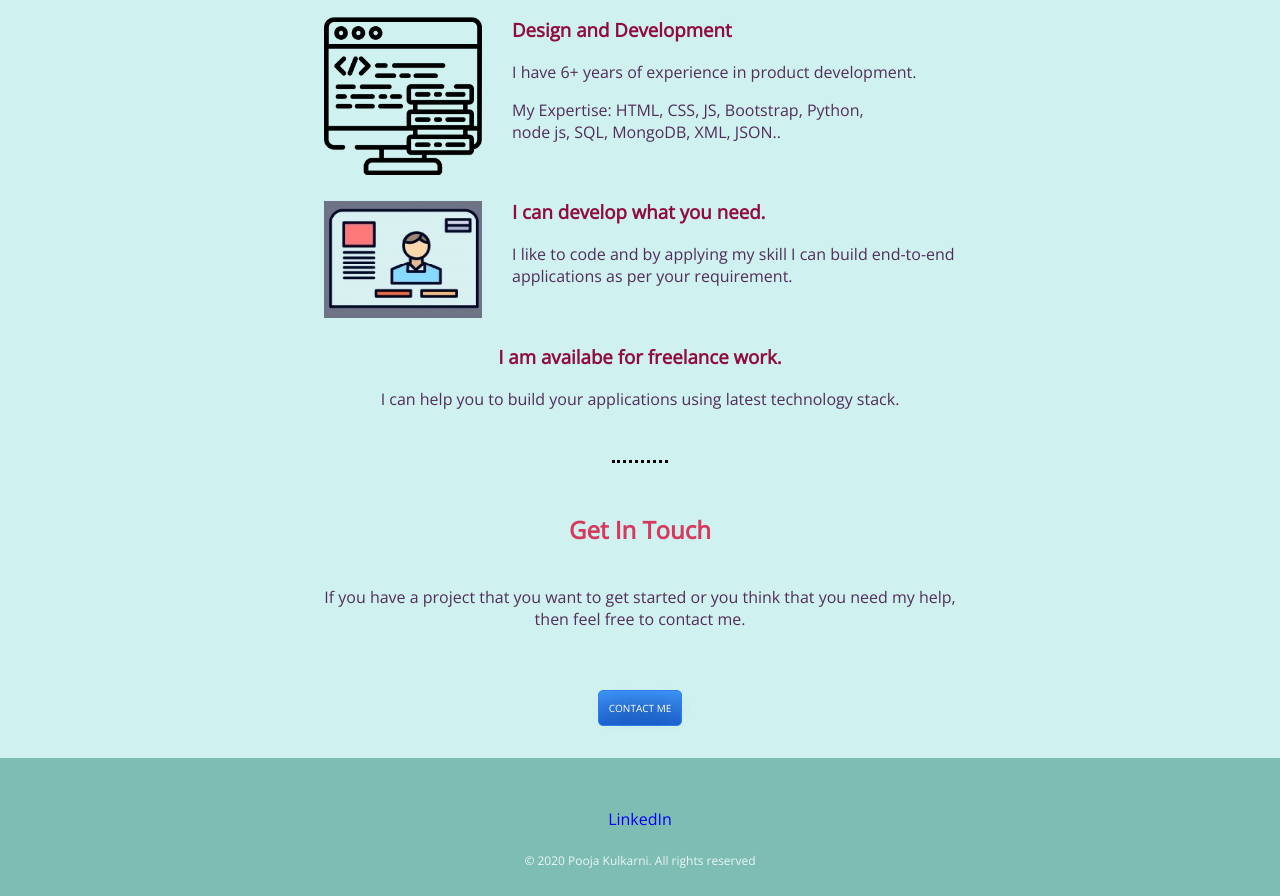
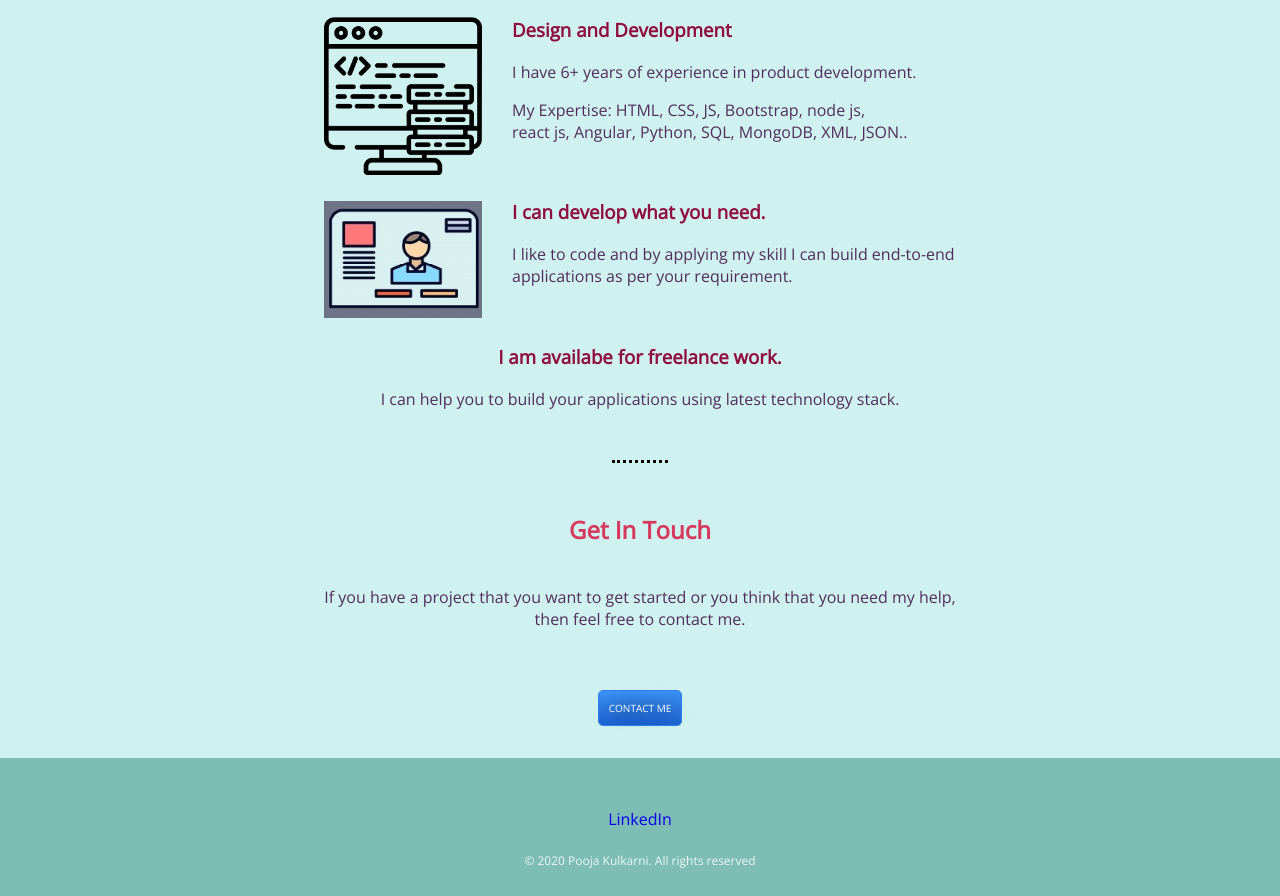
Before and after one commit to PoojaOK/cv, a plain HTML site: page index.html in a window 1280 px wide. Shown: the part 804-1700 px from the top of the page. Drawn offline with nearby package versions, Linux system fonts and the light colour scheme; a web font is replaced by a local one.

Commit message:
Update index.html

```diff
--- a/index.html
+++ b/index.html
@@ -39,7 +39,7 @@
           <img class="code-img" src="images/coder.png" alt="skills-img">
           <h3>Design and Development</h3>
           <p>I have 6+ years of experience in product development.</p>
-          <p>My Expertise: HTML, CSS, JS, Bootstrap, Python, <br>node js, SQL, MongoDB, XML, JSON..  </p> <br>
+          <p>My Expertise: HTML, CSS, JS, Bootstrap, node js, <br>react js, Angular, Python, SQL, MongoDB, XML, JSON..  </p> <br>
           <img class="cmp-img"src="images/code.jpg" alt="code-img">
           <h3>I can develop what you need.</h3>
 
```
